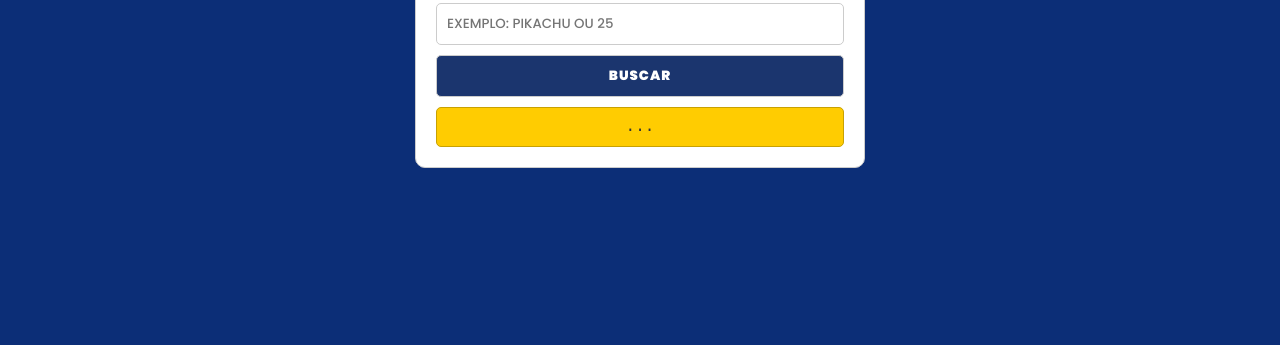
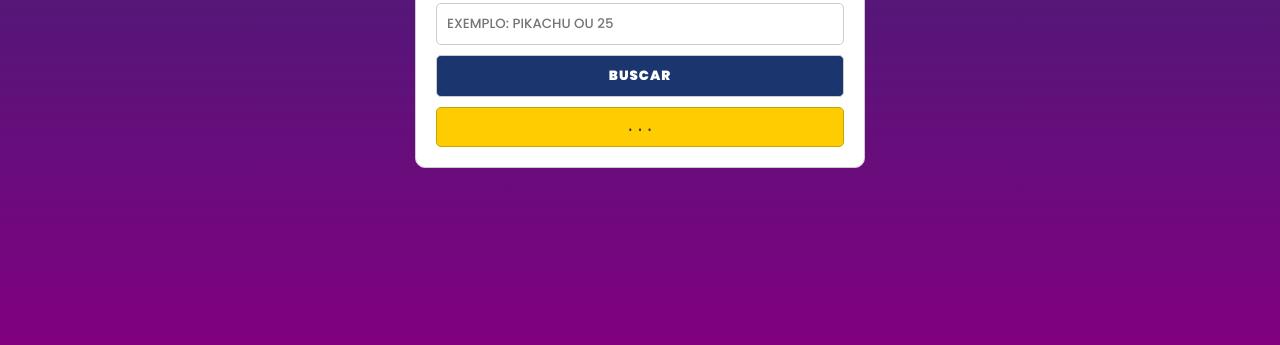
Before and after one commit to WandevPB/pokemonsearch, a plain HTML site: page index.html in a window 1280 px wide. Shown: the part 455-800 px from the top of the page. Drawn offline with Linux system fonts and the light colour scheme.

Commit message:
Update style.css

```diff
--- a/style.css
+++ b/style.css
@@ -11,7 +11,7 @@ html, body {
     font-family: poppins;
 }
 body{
-    background: #0c2e77;
+    background-image: linear-gradient(to bottom , #1b356e , #800080 );
     display: flex;
     flex-direction: row;
     align-items: center;
```
